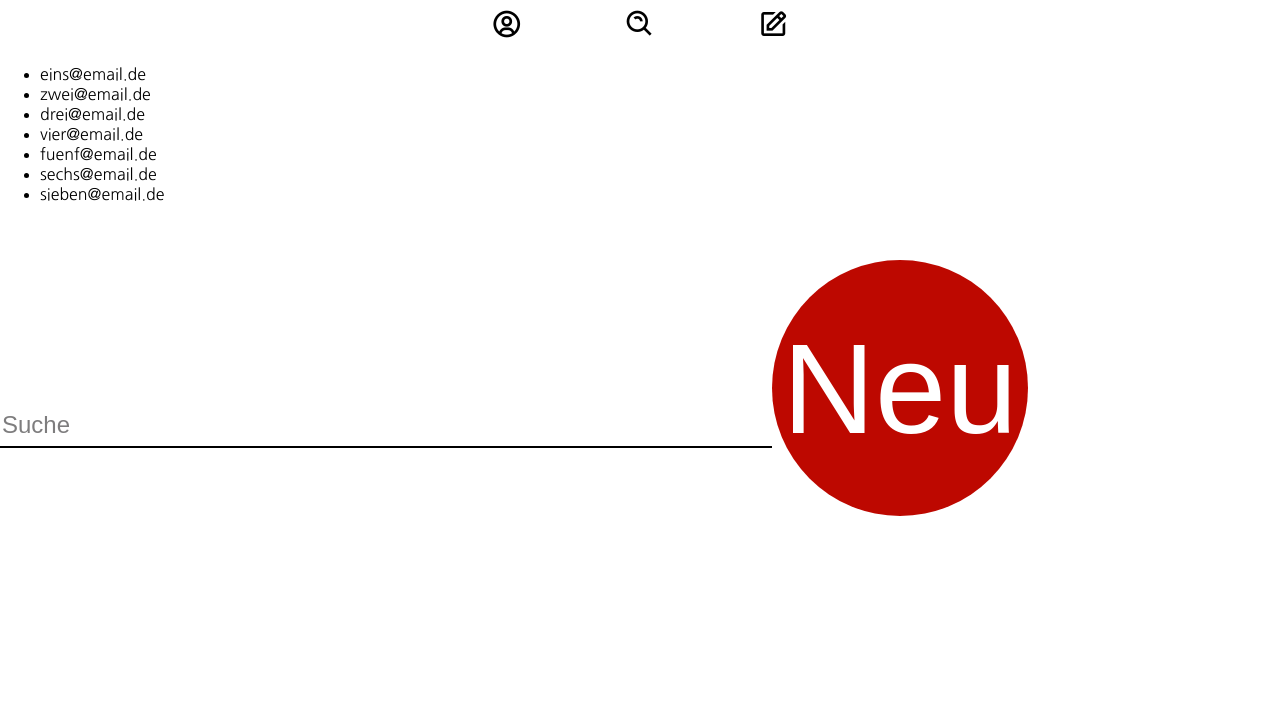
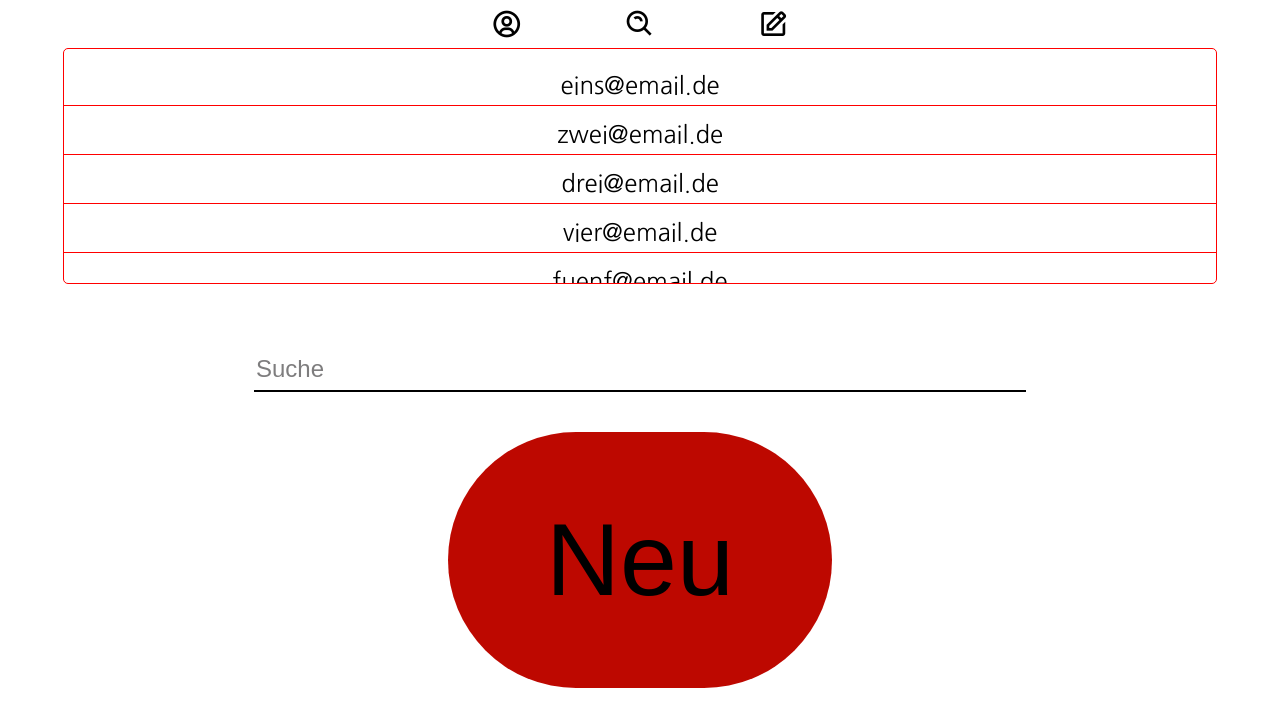
Before and after one commit to Unschuld404/Spamurai, a Vue app in the folder spamurai/: page /search in a window 1280 px wide. Shown: the top 726 px of the page. Built offline with nearby package versions, Linux system fonts and the light colour scheme.

Commit message:
Anpassung des Styles ...

```diff
--- a/spamurai/src/assets/main.css
+++ b/spamurai/src/assets/main.css
@@ -22,14 +22,14 @@ i {
 }
 
 button {
-  width: 20vw;
+  width: 30vw;
   height: 20vw;
   border-radius: 20vw;
   border: none;
-  font-size: 10vw;
+  font-size: 8vw;
   margin-top: 5vh;
   background-color: var(--accent-color);
-  color: var(--background-color);
+  color: var(--font-color);
 }
 
 input {
--- a/spamurai/src/views/LoginView.vue
+++ b/spamurai/src/views/LoginView.vue
@@ -4,7 +4,6 @@
 
 <template>
 <div class="view">
-  <img alt="Samurai-Wächter vor Spam" src="../assets/spamurai-icon.png">
   <form>
     <h1>Login</h1>
     <input class="login-input" type="text" name="user" id="user" placeholder="Benutzer" required/>
@@ -16,16 +15,13 @@
 
 <style scoped>
 
-img {
-  margin-top: 5vh;
-  max-width: 100%;
-}
-
 form {
   display: flex;
+  height: 80vh;
   flex-direction: column;
+  align-items: center;
+  justify-content: flex-end;
   gap: 2vh;
-  align-items: center;
 }
 
 </style>/
--- a/spamurai/src/views/Search.vue
+++ b/spamurai/src/views/Search.vue
@@ -3,6 +3,8 @@
 </script>
 
 <template>
+  <div class="search">
+    <div class="scroll-box">
       <ul>
         <li>eins@email.de</li> <!-- klick und ab in die Zwischenablage -->
         <li>zwei@email.de</li>
@@ -11,11 +13,65 @@
         <li>fuenf@email.de</li>
         <li>sechs@email.de</li>
         <li>sieben@email.de</li>
+        <li>eins@email.de</li> <!-- klick und ab in die Zwischenablage -->
+        <li>zwei@email.de</li>
+        <li>drei@email.de</li>
+        <li>vier@email.de</li>
+        <li>fuenf@email.de</li>
+        <li>sechs@email.de</li>
+        <li>sieben@email.de</li>
       </ul>
+    </div>
+    <div class="search-bar">
       <input type="text" name="alias" id="alias" placeholder=Suche>
       <button>Neu</button>
+    </div>
+  </div>
 </template>
 
 <style scoped>
 
+.search {
+  display: flex;
+  height: 80vh;
+  flex-direction: column;
+  justify-content: flex-end;
+  align-items: center;
+  gap: 8vh;
+}
+
+.search-bar {
+  display: flex;
+  flex-direction: column;
+  align-items: center;
+}
+
+.scroll-box {
+  border: 1px solid red;
+  border-radius: 5px;
+  width: 90vw;
+  height: 45vh;
+  position: relative;
+  overflow: scroll;
+}
+
+li {
+  list-style: none;
+  font-size: 3vh;
+  text-align: center;
+  line-height: 5vh;
+  margin-bottom: 1vh;
+  border-bottom: 1px solid red;
+  margin-left: 0;
+  padding-left: 0;
+}
+
+li:last-child {
+  border-bottom: 0;
+}
+
+ul {
+  padding: 0;
+}
+
 </style>/
```
Lines whose indentation alone changed are shown as unchanged.
